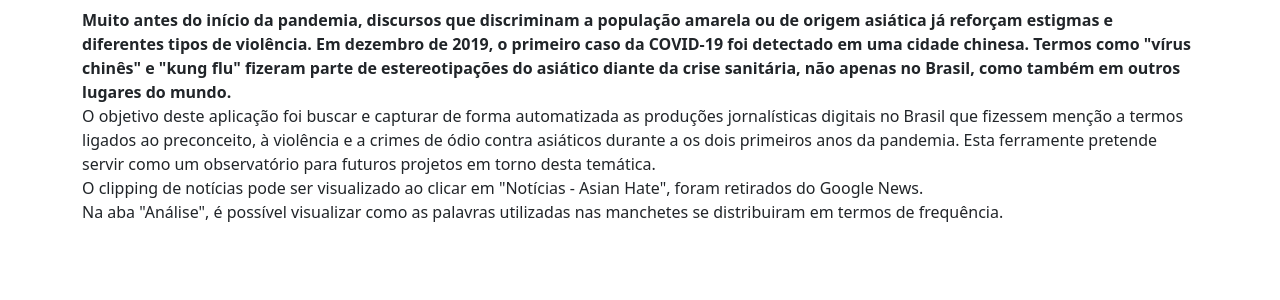
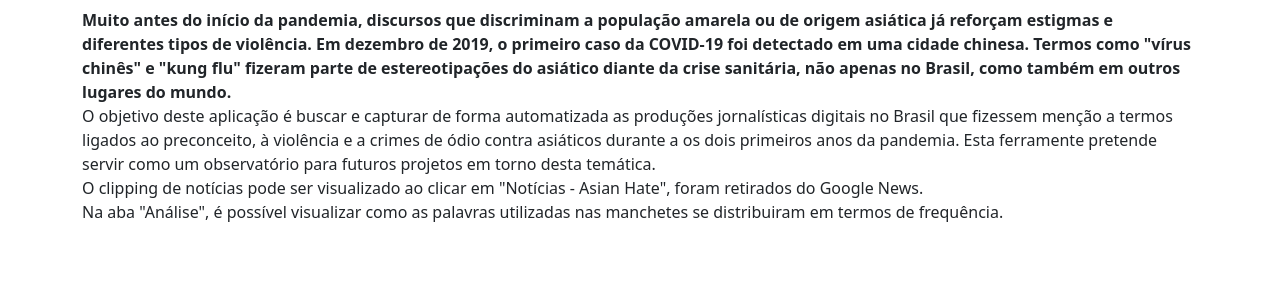
Before and after one commit to erikayukari/noticias-asian-hate, a Flask app: page / in a window 1280 px wide. Shown: the part 216-516 px from the top of the page. Run offline with Flask 2, Linux system fonts and the light colour scheme.

Commit message:
Update home.html

```diff
--- a/templates/home.html
+++ b/templates/home.html
@@ -11,7 +11,7 @@
 <b> Muito antes do início da pandemia, discursos que discriminam a população amarela ou de origem asiática já reforçam estigmas e diferentes tipos de violência.
 Em dezembro de 2019, o primeiro caso da COVID-19 foi detectado em uma cidade chinesa. Termos como "vírus chinês" e "kung flu" fizeram parte de estereotipações do asiático diante da crise sanitária, não apenas no Brasil, como também em outros lugares do mundo. </b>
 <br>
-O objetivo deste aplicação foi buscar e capturar de forma automatizada as produções jornalísticas digitais no Brasil
+O objetivo deste aplicação é buscar e capturar de forma automatizada as produções jornalísticas digitais no Brasil
 que fizessem menção a termos ligados ao preconceito, à violência e a crimes de ódio contra asiáticos durante a os dois primeiros anos da
 pandemia. Esta ferramente pretende servir como um observatório para futuros projetos em torno desta temática.
 <br>
```
